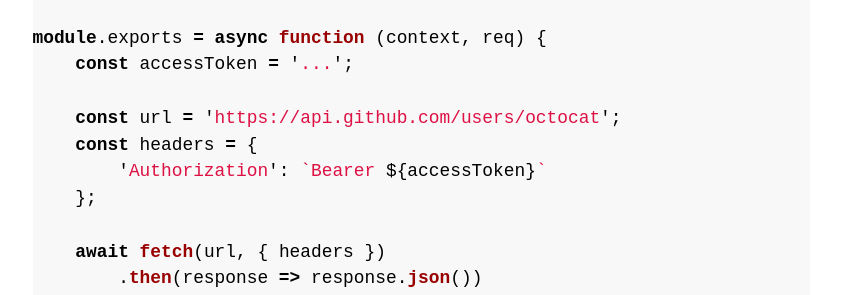
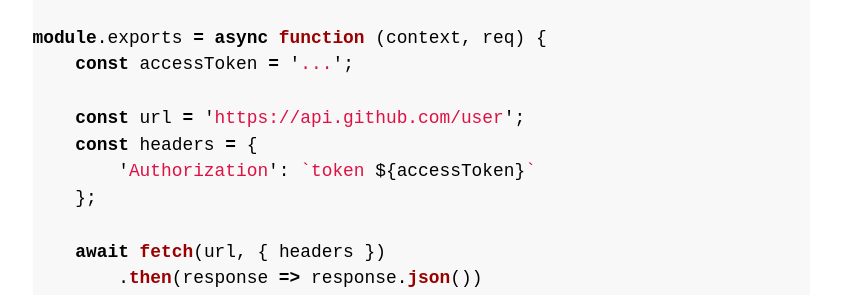
Before and after one commit to dzhavat/dzhavat.github.io, a Jekyll site: the page built from _posts/2019-07-09-making-http-requests-inside-azure-functions.md, in a window 1280 px wide. Shown: the part 1117-1412 px from the top of the page, without its empty margins (219-1060 px from the left). Built offline with Jekyll 4.4.1, drawn with Linux system fonts in a browser that asks for light colours.

Commit message:
Update 2019-07-09-making-http-requests-inside-azure-functions.md

```diff
--- a/_posts/2019-07-09-making-http-requests-inside-azure-functions.md
+++ b/_posts/2019-07-09-making-http-requests-inside-azure-functions.md
@@ -19,9 +19,9 @@ const fetch = require("node-fetch");
 module.exports = async function (context, req) {
     const accessToken = '...';
 
-    const url = 'https://api.github.com/users/octocat';
+    const url = 'https://api.github.com/user';
     const headers = {
-        'Authorization': `Bearer ${accessToken}`
+        'Authorization': `token ${accessToken}`
     };
 
     await fetch(url, { headers })
```
